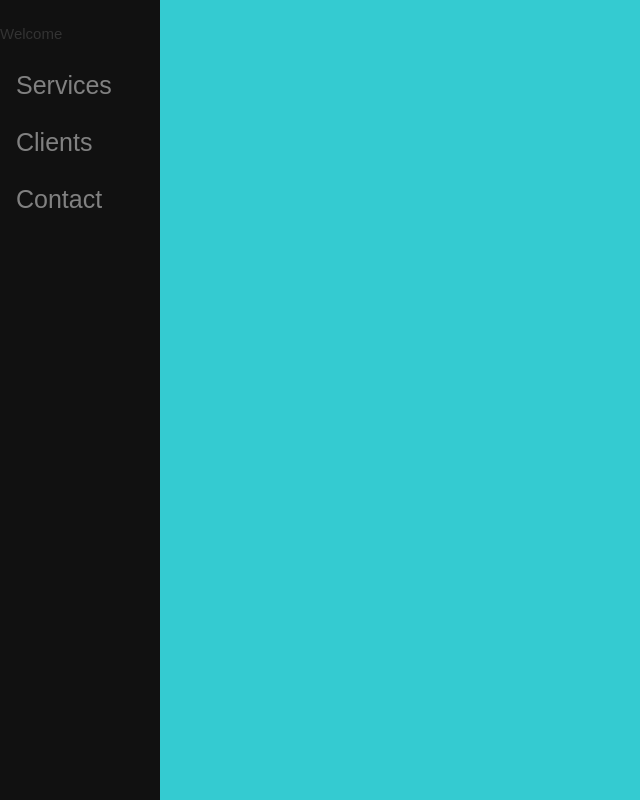
After one commit to aceofclubz/meddispenser, a Django app: template adminsite/templates/basic.html in a window 1280 px wide. The commit adds this page. Shown: the whole page, without its empty margins (0-640 px from the left). Run offline with Django 3.2, Linux system fonts and the light colour scheme; the template is opened without the code that fills it, so the values that code supplies are empty; some libraries are stand-ins or nearby versions.

Commit message:
started on something

```diff
--- a/adminsite/templates/base.html
+++ b/adminsite/templates/base.html
@@ -6,7 +6,9 @@
     <title>{% block title %}Medicine Dispenser Database{% endblock %}</title>
     <link rel="stylesheet" type="text/css" href="{% static 'adminsite/bootstrap/css/bootstrap.min.css' %}">
     <link rel="stylesheet" type="text/css" href="{% static 'adminsite/bootstrap/css/rjstrap.css' %}">
-    {% block stylesheet %}{% endblock %}
+  <style>
+      {% block stylesheet %}{% endblock %}
+  </style>
   </head>
   <body>
     <header>
--- /dev/null
+++ b/adminsite/templates/basic.html
@@ -0,0 +1,51 @@
+{% extends 'base.html' %}
+{%  block stylesheet %}
+ /* The sidebar menu */
+.sidenav {
+  height: 100%; /* Full-height: remove this if you want "auto" height */
+  width: 160px; /* Set the width of the sidebar */
+  position: fixed; /* Fixed Sidebar (stay in place on scroll) */
+  z-index: 1; /* Stay on top */
+  top: 0; /* Stay at the top */
+  left: 0;
+  background-color: #111; /* Black */
+  overflow-x: hidden; /* Disable horizontal scroll */
+  padding-top: 20px;
+}
+
+/* The navigation menu links */
+.sidenav a {
+  padding: 6px 8px 6px 16px;
+  text-decoration: none;
+  font-size: 25px;
+  color: #818181;
+  display: block;
+}
+
+/* When you mouse over the navigation links, change their color */
+.sidenav a:hover {
+  color: #f1f1f1;
+}
+
+/* Style page content */
+.main {
+  margin-left: 160px; /* Same as the width of the sidebar */
+  padding: 0px 10px;
+}
+
+/* On smaller screens, where height is less than 450px, change the style of the sidebar (less padding and a smaller font size) */
+@media screen and (max-height: 450px) {
+  .sidenav {padding-top: 15px;}
+  .sidenav a {font-size: 18px;}
+}
+{%  endblock %}
+{% block content %}
+    <div class="sidenav">
+        <p>Welcome </p>
+        <a href="#">Services</a>
+        <a href="#">Clients</a>
+        <a href="#">Contact</a>
+    </div>
+    {% block innercontent %}
+    {% endblock %}
+{% endblock %}
--- a/adminsite/views.py
+++ b/adminsite/views.py
@@ -55,9 +55,9 @@ def transact_u(request, user_id):
 def transact_med(request, med_id):
     Transaction.objects.filter(medid=med_id)
     pass
+def medicine(request):
 
 
-def medicine(request):
     pass
 
 
```
